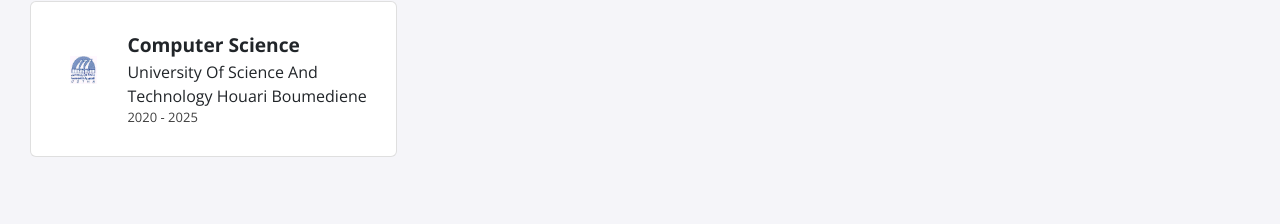
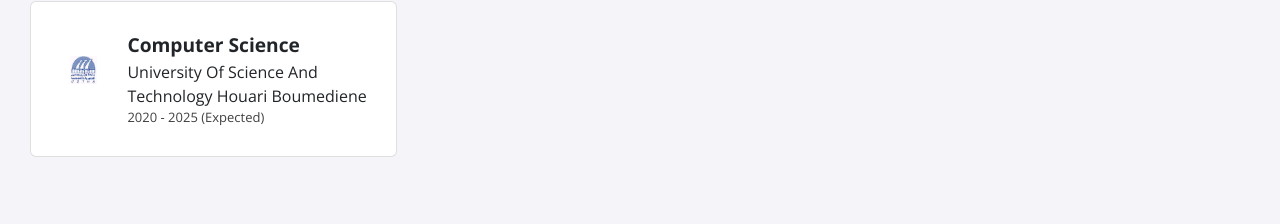
Before and after one commit to zikse/zikse.github.io, a Jekyll site: the page built from index.html, in a window 1280 px wide. Shown: the part 1139-1363 px from the top of the page. Built offline with Jekyll 4.4.1, drawn with Linux system fonts in a browser that asks for light colours; nearby versions of some CDN libraries.

Commit message:
Update education.yml

```diff
--- a/_data/education.yml
+++ b/_data/education.yml
@@ -1,4 +1,4 @@
 - course:  Computer Science
   institute: University Of Science And Technology Houari Boumediene
-  dates: 2020 - 2025
+  dates: 2020 - 2025 (Expected)
   logo: logo 3 usthb.jpg
```
